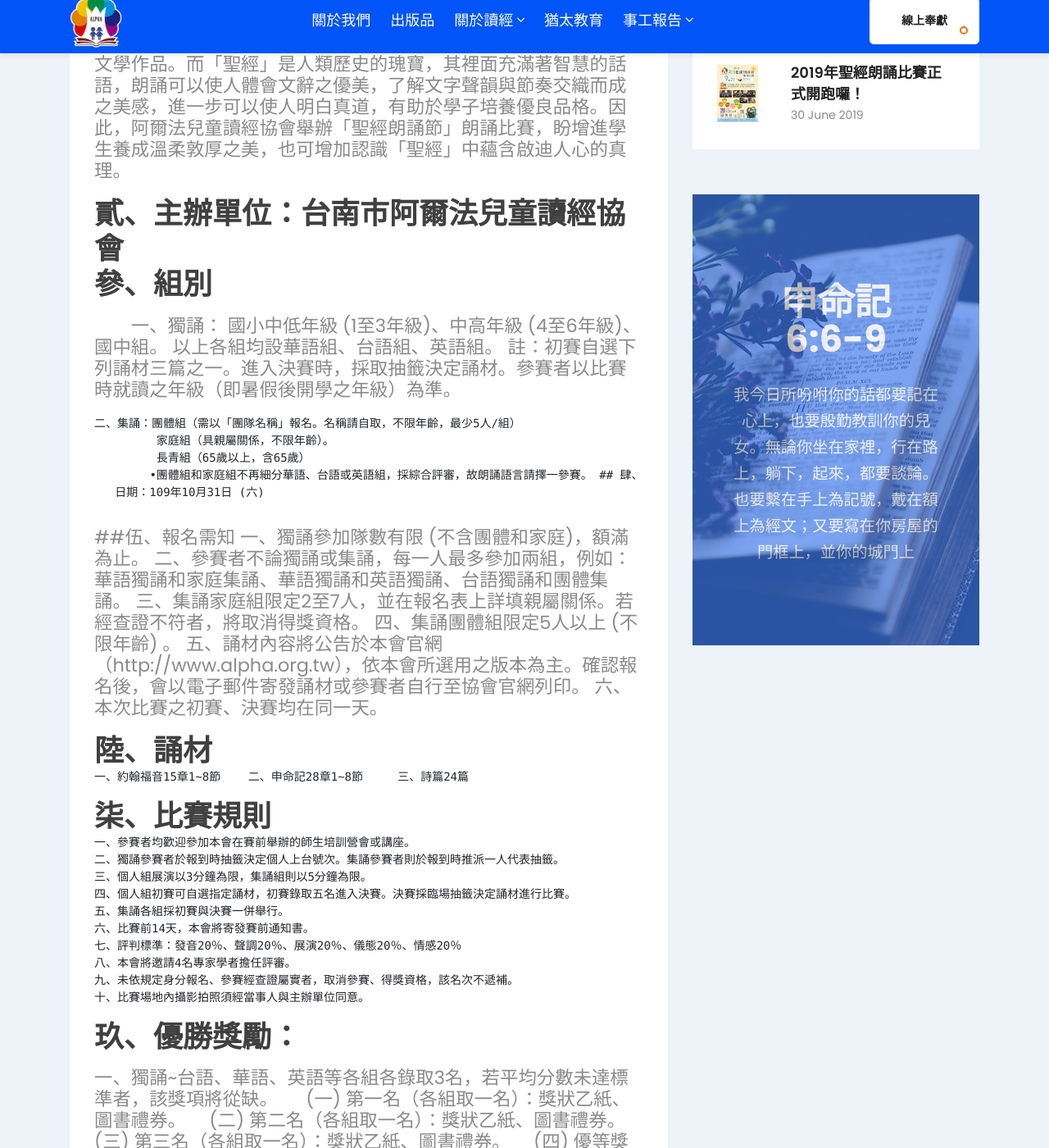
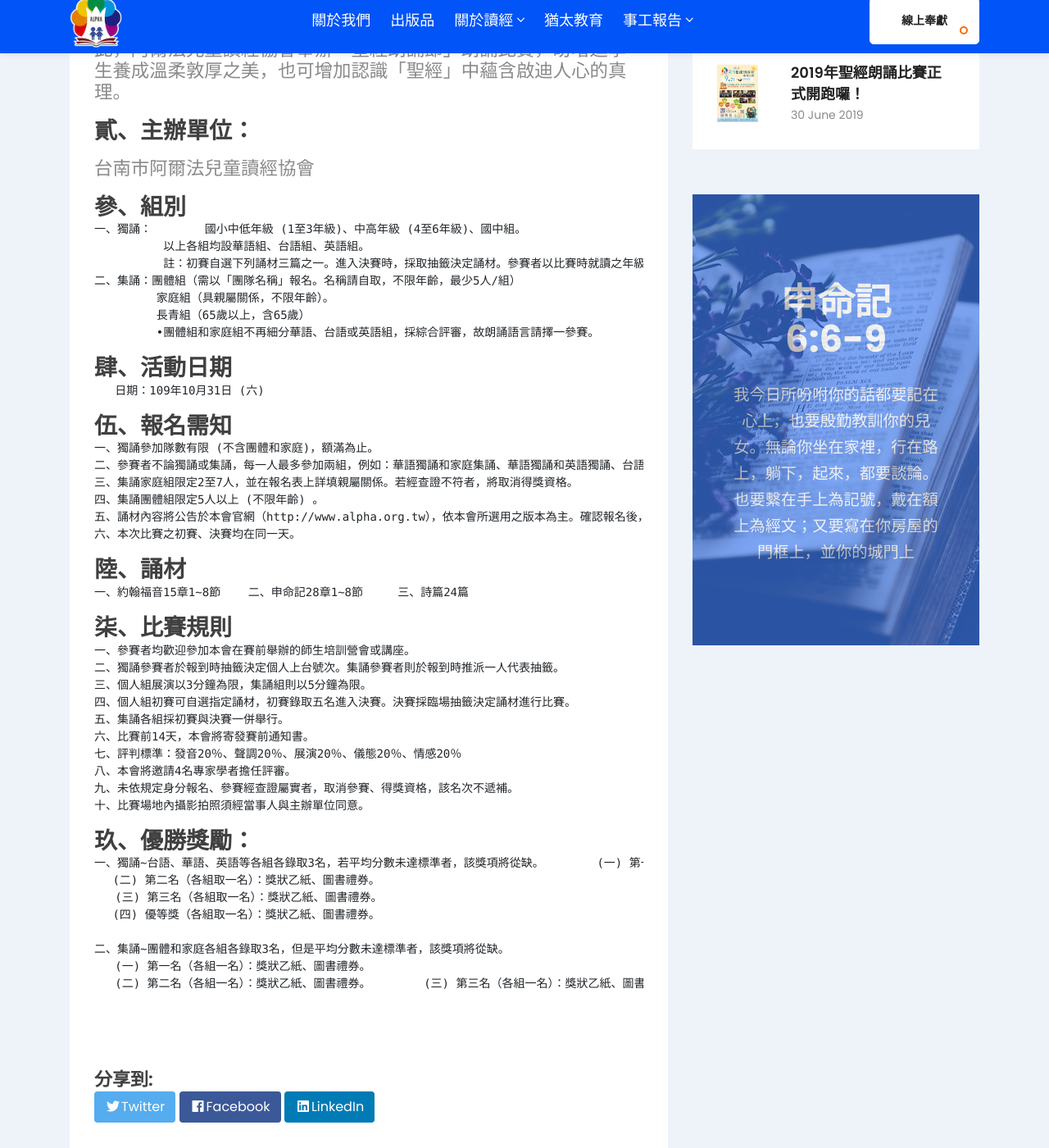
Before and after one commit to alpha6309/website, a Jekyll site: the page built from _posts/2020-08-07-2020年聖經朗誦比賽簡章.md, in a window 1280 px wide and 1400 px high, scrolled down 678 px. Shown: the whole window at 82% size. Built offline with Jekyll 4.4.1, drawn with Linux system fonts in a browser that asks for light colours; comment, search, counter and statistics services are not loaded; some of the changed text lies outside the part shown.

Commit message:
Update 2020-08-07-2020年聖經朗誦比賽簡章.md

```diff
--- a/_posts/2020-08-07-2020年聖經朗誦比賽簡章.md
+++ b/_posts/2020-08-07-2020年聖經朗誦比賽簡章.md
@@ -8,37 +8,39 @@ post_image: "/assets/images/news/2020比賽簡章.png"
 author: ""
 ---
 
-# 今年特別增加了「長青組」，歡迎65歲以上(含)之長者一同來參與噢 😊
+## 今年特別增加了「長青組」，歡迎65歲以上(含)之長者一同來參與噢 😊
 
-## 壹、宗旨與目的
+
+### 壹、宗旨與目的
 「朗讀」是學習語文眾多方法中很重要的一項，透過朗誦經典文學作品，可以訓練語言表達能力、增進寫作能力及有助於更深入體會文學作品。而「聖經」是人類歷史的瑰寶，其裡面充滿著智慧的話語，朗誦可以使人體會文辭之優美，了解文字聲韻與節奏交織而成之美感，進一步可以使人明白真道，有助於學子培養優良品格。因此，阿爾法兒童讀經協會舉辦「聖經朗誦節」朗誦比賽，盼增進學生養成溫柔敦厚之美，也可增加認識「聖經」中蘊含啟迪人心的真理。
 
-## 貳、主辦單位：台南市阿爾法兒童讀經協會
+### 貳、主辦單位：
+   台南市阿爾法兒童讀經協會
 
-## 參、組別
-　　一、獨誦：	國小中低年級 (1至3年級)、中高年級 (4至6年級)、國中組。
+### 參、組別
+    一、獨誦：	國小中低年級 (1至3年級)、中高年級 (4至6年級)、國中組。
               以上各組均設華語組、台語組、英語組。
               註：初賽自選下列誦材三篇之一。進入決賽時，採取抽籤決定誦材。參賽者以比賽時就讀之年級（即暑假後開學之年級）為準。
-
     二、集誦：團體組（需以「團隊名稱」報名。名稱請自取，不限年齡，最少5人/組）
              家庭組（具親屬關係，不限年齡）。
              長青組（65歲以上，含65歲）
-            •團體組和家庭組不再細分華語、台語或英語組，採綜合評審，故朗誦語言請擇一參賽。
-## 肆、活動日期
+             •團體組和家庭組不再細分華語、台語或英語組，採綜合評審，故朗誦語言請擇一參賽。
+
+### 肆、活動日期
        日期：109年10月31日 (六)
 
-##伍、報名需知
-   一、獨誦參加隊數有限 (不含團體和家庭)，額滿為止。
-   二、參賽者不論獨誦或集誦，每一人最多參加兩組，例如：華語獨誦和家庭集誦、華語獨誦和英語獨誦、台語獨誦和團體集誦。
-   三、集誦家庭組限定2至7人，並在報名表上詳填親屬關係。若經查證不符者，將取消得獎資格。
-   四、集誦團體組限定5人以上 (不限年齡) 。
-   五、誦材內容將公告於本會官網（http://www.alpha.org.tw），依本會所選用之版本為主。確認報名後，會以電子郵件寄發誦材或參賽者自行至協會官網列印。
-   六、本次比賽之初賽、決賽均在同一天。
+### 伍、報名需知
+    一、獨誦參加隊數有限 (不含團體和家庭)，額滿為止。
+    二、參賽者不論獨誦或集誦，每一人最多參加兩組，例如：華語獨誦和家庭集誦、華語獨誦和英語獨誦、台語獨誦和團體集誦。
+    三、集誦家庭組限定2至7人，並在報名表上詳填親屬關係。若經查證不符者，將取消得獎資格。
+    四、集誦團體組限定5人以上 (不限年齡) 。
+    五、誦材內容將公告於本會官網（http://www.alpha.org.tw），依本會所選用之版本為主。確認報名後，會以電子郵件寄發誦材或參賽者自行至協會官網列印。
+    六、本次比賽之初賽、決賽均在同一天。
 
-## 陸、誦材
+### 陸、誦材
     一、約翰福音15章1~8節    二、申命記28章1~8節     三、詩篇24篇
 
-## 柒、比賽規則
+### 柒、比賽規則
     一、參賽者均歡迎參加本會在賽前舉辦的師生培訓營會或講座。
     二、獨誦參賽者於報到時抽籤決定個人上台號次。集誦參賽者則於報到時推派一人代表抽籤。
     三、個人組展演以3分鐘為限，集誦組則以5分鐘為限。
@@ -50,14 +52,14 @@ author: ""
     九、未依規定身分報名、參賽經查證屬實者，取消參賽、得獎資格，該名次不遞補。
     十、比賽場地內攝影拍照須經當事人與主辦單位同意。
 
-## 玖、優勝獎勵：
-   一、獨誦~台語、華語、英語等各組各錄取3名，若平均分數未達標準者，該獎項將從缺。
-　    (一) 第一名（各組取一名）：獎狀乙紙、圖書禮券。
-    　(二) 第二名（各組取一名）：獎狀乙紙、圖書禮券。
-      (三) 第三名（各組取一名）：獎狀乙紙、圖書禮券。
-    　(四) 優等獎（各組取一名）：獎狀乙紙、圖書禮券。
+### 玖、優勝獎勵：
+    一、獨誦~台語、華語、英語等各組各錄取3名，若平均分數未達標準者，該獎項將從缺。
+　     (一) 第一名（各組取一名）：獎狀乙紙、圖書禮券。
+    　 (二) 第二名（各組取一名）：獎狀乙紙、圖書禮券。
+       (三) 第三名（各組取一名）：獎狀乙紙、圖書禮券。
+    　 (四) 優等獎（各組取一名）：獎狀乙紙、圖書禮券。
 
-   二、集誦~團體和家庭各組各錄取3名，但是平均分數未達標準者，該獎項將從缺。
-      (一) 第一名（各組一名）：獎狀乙紙、圖書禮券。
-      (二) 第二名（各組一名）：獎狀乙紙、圖書禮券。
-　    (三) 第三名（各組一名）：獎狀乙紙、圖書禮券。
+    二、集誦~團體和家庭各組各錄取3名，但是平均分數未達標準者，該獎項將從缺。
+       (一) 第一名（各組一名）：獎狀乙紙、圖書禮券。
+       (二) 第二名（各組一名）：獎狀乙紙、圖書禮券。
+　     (三) 第三名（各組一名）：獎狀乙紙、圖書禮券。
```
